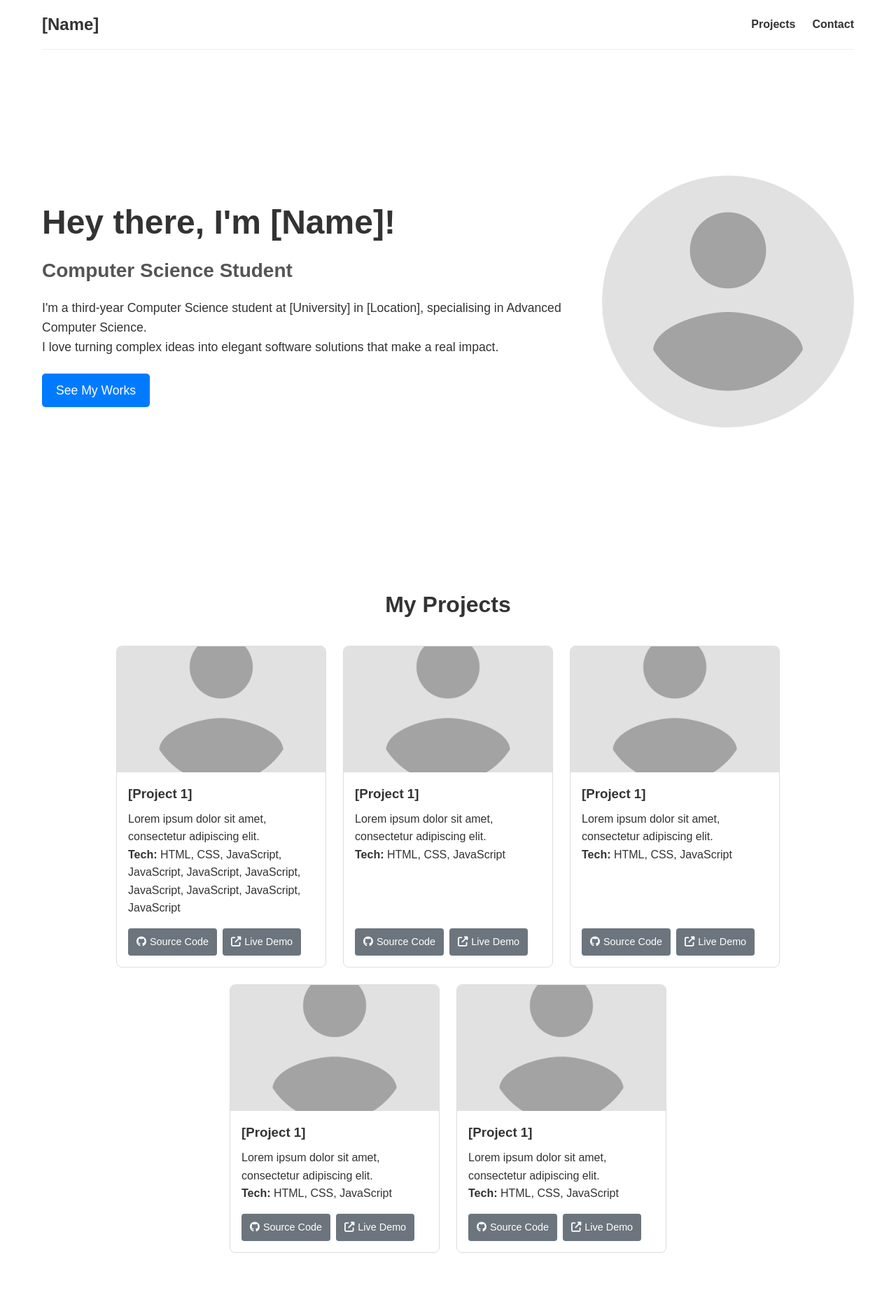
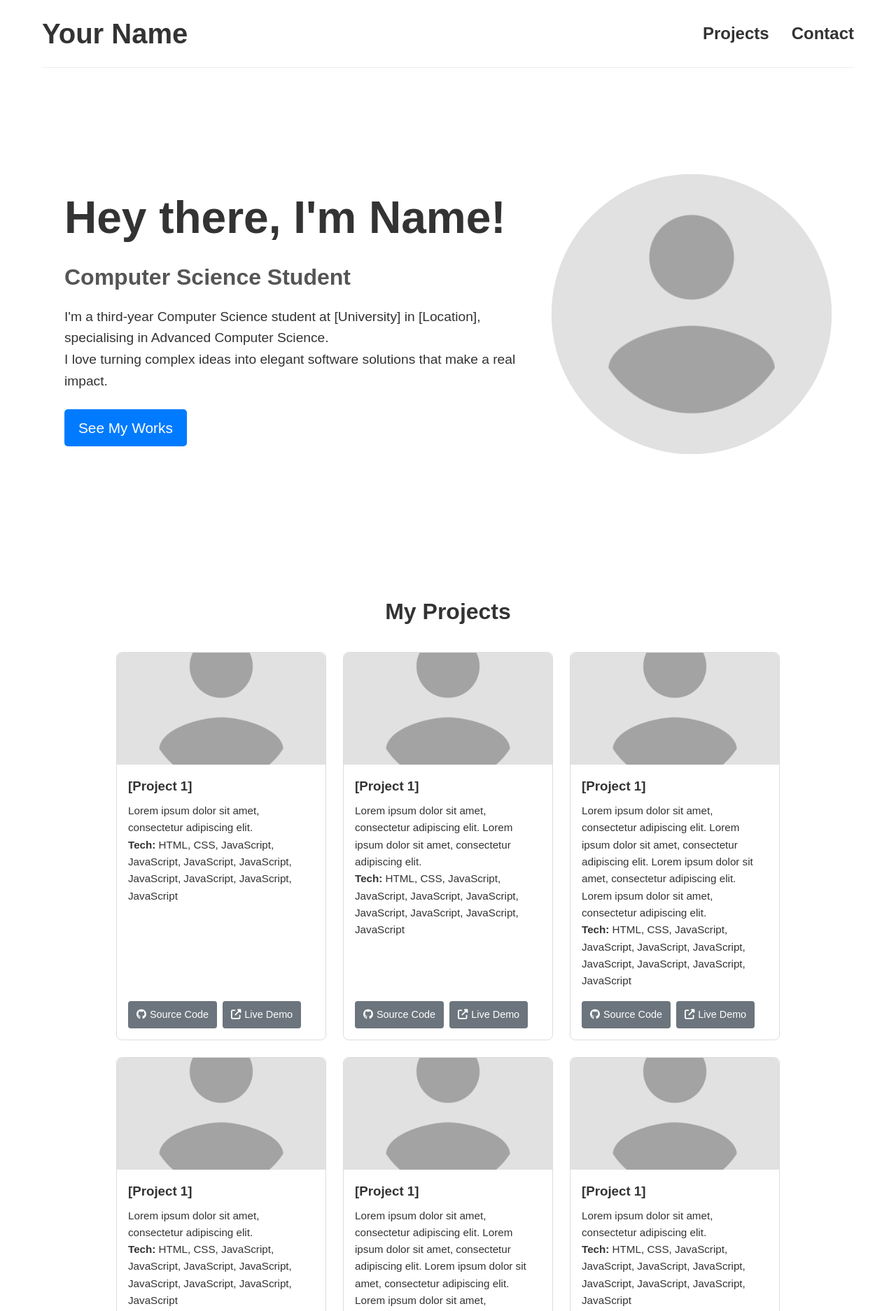
Before and after one commit to AlZ11/WIRED-Workshops, a plain HTML site: page PortfolioPage/index.html in a window 1280 px wide. Shown: the top 1874 px of the page at 70% size. Drawn offline with Linux system fonts and the light colour scheme.

Commit message:
Clean up code a bit

```diff
--- a/PortfolioPage/index.css
+++ b/PortfolioPage/index.css
@@ -10,17 +10,16 @@ html {
 }
 
 body {
-    font-family: sans-serif; /* Choose a nicer font later! */
+    font-family: sans-serif;
     line-height: 1.6;
     color: #333;
-    background-color: white /* Light grey background */
+    background-color: white;
 }
 
 .container {
     max-width: 1200px; /* Max width of the content */
     margin: 0 auto;    /* Center the container */
     padding: 0 20px;   /* Add some padding on the sides */
-    background-color: #fff; /* White background for content area */
 }
 
 /* Header Section */
@@ -32,29 +31,28 @@ body {
     border-bottom: 1px solid #eee; /* Separator line */
 }
 
-.header .name {
-    font-size: 1.5rem;
+.header h1 {
+    font-size: 2.5rem;
     font-weight: bold;
-    text-decoration: none;  /* removes underline */
-    color: inherit;         /* keeps the current text color */
 }
 
-.header .nav ul {
+.nav ul {
     list-style: none;         /* Remove default bullet points */
     display: flex;              /* Align list items horizontally */
 }
 
-.header .nav ul li {
-    margin-left: 1.5rem;      /* Space between nav items */
+.nav ul li {
+    margin-left: 2rem;      /* Space between nav items */
 }
 
-.header .nav a {
+.nav a {
     text-decoration: none;
     color: #333;
     font-weight: bold;
+    font-size: 1.5rem;
 }
 
-.header .nav a:hover {
+.nav a:hover {
     color: #007bff; /* Highlight color on hover */
 }
 
@@ -65,44 +63,30 @@ body {
     justify-content: center;
     gap: 2rem;                /* Space between content and image */
     flex-wrap: wrap;            /* Allow items to wrap on smaller screens if needed */
-    min-height: 90vh;
+    min-height: 80vh;
+    margin: 32px;
 }
 
 .hero-content {
     flex: 1;                  /* Allow content to take available space */
     min-width: 300px;         /* Prevent content from getting too squished */
-    font-size: 1.1rem;
+    font-size: 1.3rem;
 }
 
 .hero-content h1 {
-    font-size: 2.5rem;
+    font-size: 4rem;
     margin-bottom: 0.5rem;
-    font-size: 3rem;
 }
 
 .hero-content h3 {
-    font-size: 1.5rem;
+    font-size: 2rem;
     color: #555;
     margin-bottom: 1rem;
-    font-size: 1.75rem;
 }
 
 .hero-content p {
     margin-bottom: 1.5rem;
-}
-
-.hero-image {
-    flex-basis: 250px;       /* Suggest a base width for the image container */
-    flex-shrink: 0;         /* Prevent image from shrinking */
-    text-align: center;     /* Center image if flex-wrap occurs */
-    border-radius: 200px;
-}
-
-.hero-image img {
-    max-width: 100%;        /* Make image responsive */
-    height: auto;
-    border-radius: 50%;    /* Make it circular */
-    border: 3px solid #eee; /* Optional border */
+    font-size: 1.2rem;
 }
 
 .cta-button {
@@ -118,50 +102,53 @@ body {
     background-color: #0056b3;
 }
 
+.hero-image {
+    width: 400px;
+    height: auto;
+    border-radius: 50%;
+    background-color: #e0e0e0;
+}
+
 /* Projects Section */
 .projects {
     padding: 3rem 0;
   }
 
-.projects-title {
-    text-align: center;       /* Center the title */
+.projects h2 {
+    text-align: center;
     font-size: 2rem;
     margin-bottom: 2rem;
   }
 
   .projects-container {
-    display: flex;              /* Use flexbox for the grid */
-    flex-wrap: wrap;            /* CRITICAL: Allows items to wrap to the next line */
-    gap: 1.5rem;              /* Space between project items */
-    justify-content: center;    /* Center items horizontally when they wrap */
+    display: flex;
+    flex-wrap: wrap;
+    gap: 1.5rem;
+    justify-content: center;
   }
 
   .project-item {
+    background: #fff;
     border: 1px solid #ddd;
     border-radius: 8px;
-    overflow: hidden;         /* Keep contents within rounded borders */
-    background-color: #fff;
-    display: flex;            /* Use flexbox for internal layout */
-    flex-direction: column;   /* Stack image and content vertically */
-
-    /* Flexbox sizing for responsiveness without media queries */
-    flex: 0 1 300px;        /* flex-grow: 1, flex-shrink: 1, flex-basis: 300px */
-                            /* This means: allow growing, allow shrinking, aim for 300px base */
-                            /* Combined with flex-wrap, this creates the 3, 2, 1 column effect */
+    flex: 0 1 300px;
+    display: flex;
+    flex-direction: column;
   }
 
   .project-image {
-    width: 100%;              /* Make image fill width */
-    height: 180px;            /* Fixed height for consistency */
-    object-fit: cover;        /* Cover the area, might crop */
-    display: block;           /* Remove extra space below image */
+    height: 160px;
+    width: auto;
+    object-fit: cover;
+    border-top-left-radius: 8px;
+    border-top-right-radius: 8px;
   }
 
   .project-content {
     padding: 1rem;
-    display: flex;            /* Use flex to push buttons to bottom */
-    flex-direction: column;   /* Stack content vertically */
-    flex-grow: 1;             /* Allow content area to grow, pushing links down */
+    display: flex;
+    flex-direction: column;
+    flex-grow: 1;
   }
 
   .project-content h3 {
@@ -170,25 +157,20 @@ body {
 
   .project-text {
     margin-bottom: 1rem;
-    flex-grow: 1;             /* Takes up space, pushing skills/links down */
-}
-
-.project-skills {
-    margin-bottom: 1rem;
-    font-size: 0.9rem;
-    color: #555;
+    font-size: 0.95rem;
   }
 
   .project-links {
-    display: flex;              /* Align buttons horizontally */
-    gap: 0.5rem;              /* Space between buttons */
+    display: flex;
+    gap: 0.5rem;
+    margin-top: auto;
   }
 
   .btn {
-    display: inline-flex;     /* Use inline-flex for alignment with icon */
-    align-items: center;      /* Vertically align icon and text */
+    display: inline-flex;
+    align-items: center;
     padding: 8px 12px;
-    background-color: #6c757d; /* Grey button */
+    background-color: #6c757d;
     color: white;
     text-decoration: none;
     border-radius: 4px;
@@ -196,25 +178,25 @@ body {
   }
 
   .btn i {
-    margin-right: 5px;        /* Space between icon and text */
+    margin-right: 5px;
   }
 
   .btn:hover {
     background-color: #5a6268;
   }
 
+
 /* Contact Section */
 .contact {
     padding: 3rem 0;
     text-align: center;       /* Center align title and text */
-    margin-bottom: 2rem;
 }
 
-.contact-title {
+.contact h2 {
     font-size: 2rem;
 }
 
-.contact-text {
+.contact p {
     margin: 3rem;
     color: #555;
 }
@@ -230,7 +212,6 @@ body {
     display: inline-flex;
     align-items: center;
     padding: 12px 25px;
-    background-color: #28a745; /* Green button */
     color: white;
     text-decoration: none;
     border-radius: 5px;
@@ -239,10 +220,6 @@ body {
 
 .contact-btn i {
     margin-right: 8px;
-}
-
-.contact-btn:hover {
-    background-color: #218838;
 }
 
 /* Specific styles for different contact buttons if needed */
--- a/PortfolioPage/index.html
+++ b/PortfolioPage/index.html
@@ -8,10 +8,9 @@
     <link rel="stylesheet" href="https://cdnjs.cloudflare.com/ajax/libs/font-awesome/6.5.0/css/all.min.css">
   </head>
 <body>
-
-    <div class="container" id="home">
+    <div class="container">
       <header class="header">
-            <a href="#home" class="name">[Name]</a>
+        <h1>Your Name</h1>
         <nav class="nav">
           <ul>
             <li><a href="#projects">Projects</a></li>
@@ -19,10 +18,11 @@
           </ul>
         </nav>
       </header>
+
       <main>
         <section class="hero">
           <div class="hero-content">
-                    <h1>Hey there, I'm [Name]!</h1>
+            <h1>Hey there, I'm Name!</h1>
             <h3>Computer Science Student</h3>
             <p>I'm a third-year Computer Science student at [University] in [Location], specialising in Advanced Computer Science. <br>
                 I love turning complex ideas into elegant software solutions that make a real impact.</p>
@@ -32,8 +32,68 @@
         </section>
 
         <section class="projects" id="projects">
-              <h2 class="projects-title">My Projects</h2>
+          <h2>My Projects</h2>
           <div class="projects-container">
+            <div class="project-item">
+              <img class="project-image" src="Profile_avatar_placeholder_large.png" alt="Project Screenshot">
+              <div class="project-content">
+                <h3>[Project 1]</h3>
+                <div class="project-text">
+                  Lorem ipsum dolor sit amet, consectetur adipiscing elit. <br>
+                  <strong>Tech:</strong> HTML, CSS, JavaScript, JavaScript, JavaScript, JavaScript, JavaScript, JavaScript, JavaScript, JavaScript
+                </div>
+                <div class="project-links">
+                  <a href="#" class="btn">
+                    <i class="fab fa-github"></i> Source Code
+                  </a>
+                  <a href="#" class="btn">
+                    <i class="fas fa-external-link-alt"></i> Live Demo
+                  </a>
+                </div>
+              </div>
+            </div>
+
+            <div class="project-item">
+              <img class="project-image" src="Profile_avatar_placeholder_large.png" alt="Project Screenshot">
+              <div class="project-content">
+                <h3>[Project 1]</h3>
+                <div class="project-text">
+                  Lorem ipsum dolor sit amet, consectetur adipiscing elit.
+                  Lorem ipsum dolor sit amet, consectetur adipiscing elit. <br>
+                  <strong>Tech:</strong> HTML, CSS, JavaScript, JavaScript, JavaScript, JavaScript, JavaScript, JavaScript, JavaScript, JavaScript
+                </div>
+                <div class="project-links">
+                  <a href="#" class="btn">
+                    <i class="fab fa-github"></i> Source Code
+                  </a>
+                  <a href="#" class="btn">
+                    <i class="fas fa-external-link-alt"></i> Live Demo
+                  </a>
+                </div>
+              </div>
+            </div>
+
+            <div class="project-item">
+              <img class="project-image" src="Profile_avatar_placeholder_large.png" alt="Project Screenshot">
+              <div class="project-content">
+                <h3>[Project 1]</h3>
+                <div class="project-text">
+                  Lorem ipsum dolor sit amet, consectetur adipiscing elit.
+                  Lorem ipsum dolor sit amet, consectetur adipiscing elit.
+                  Lorem ipsum dolor sit amet, consectetur adipiscing elit.
+                  Lorem ipsum dolor sit amet, consectetur adipiscing elit. <br>
+                  <strong>Tech:</strong> HTML, CSS, JavaScript, JavaScript, JavaScript, JavaScript, JavaScript, JavaScript, JavaScript, JavaScript
+                </div>
+                <div class="project-links">
+                  <a href="#" class="btn">
+                    <i class="fab fa-github"></i> Source Code
+                  </a>
+                  <a href="#" class="btn">
+                    <i class="fas fa-external-link-alt"></i> Live Demo
+                  </a>
+                </div>
+              </div>
+            </div>
 
             <div class="project-item">
               <img class="project-image" src="Profile_avatar_placeholder_large.png" alt="Project Screenshot">
@@ -59,8 +119,12 @@
               <div class="project-content">
                 <h3>[Project 1]</h3>
                 <div class="project-text">
+                  Lorem ipsum dolor sit amet, consectetur adipiscing elit.
+                  Lorem ipsum dolor sit amet, consectetur adipiscing elit.
+                  Lorem ipsum dolor sit amet, consectetur adipiscing elit.
+                  Lorem ipsum dolor sit amet, consectetur adipiscing elit.
                   Lorem ipsum dolor sit amet, consectetur adipiscing elit. <br>
-                            <strong>Tech:</strong> HTML, CSS, JavaScript
+                  <strong>Tech:</strong> HTML, CSS, JavaScript, JavaScript, JavaScript, JavaScript, JavaScript, JavaScript, JavaScript, JavaScript
                 </div>
                 <div class="project-links">
                   <a href="#" class="btn">
@@ -79,7 +143,7 @@
                 <h3>[Project 1]</h3>
                 <div class="project-text">
                   Lorem ipsum dolor sit amet, consectetur adipiscing elit. <br>
-                            <strong>Tech:</strong> HTML, CSS, JavaScript
+                  <strong>Tech:</strong> HTML, CSS, JavaScript, JavaScript, JavaScript, JavaScript, JavaScript, JavaScript, JavaScript, JavaScript
                 </div>
                 <div class="project-links">
                   <a href="#" class="btn">
@@ -91,51 +155,11 @@
                 </div>
               </div>
             </div>
-
-                      <div class="project-item">
-                        <img class="project-image" src="Profile_avatar_placeholder_large.png" alt="Project Screenshot">
-                        <div class="project-content">
-                          <h3>[Project 1]</h3>
-                          <div class="project-text">
-                            Lorem ipsum dolor sit amet, consectetur adipiscing elit. <br>
-                            <strong>Tech:</strong> HTML, CSS, JavaScript
-                          </div>
-                          <div class="project-links">
-                            <a href="#" class="btn">
-                              <i class="fab fa-github"></i> Source Code
-                            </a>
-                            <a href="#" class="btn">
-                              <i class="fas fa-external-link-alt"></i> Live Demo
-                            </a>
-                          </div>
-                        </div>
-                      </div>
-
-                      <div class="project-item">
-                        <img class="project-image" src="Profile_avatar_placeholder_large.png" alt="Project Screenshot">
-                        <div class="project-content">
-                          <h3>[Project 1]</h3>
-                          <div class="project-text">
-                            Lorem ipsum dolor sit amet, consectetur adipiscing elit. <br>
-                            <strong>Tech:</strong> HTML, CSS, JavaScript
-                          </div>
-                          <div class="project-links">
-                            <a href="#" class="btn">
-                              <i class="fab fa-github"></i> Source Code
-                            </a>
-                            <a href="#" class="btn">
-                              <i class="fas fa-external-link-alt"></i> Live Demo
-                            </a>
-                          </div>
-                        </div>
-                      </div>
-                </div>
-
         </section>
 
         <section class="contact" id="contact">
-                <h2 class="contact-title">Contact me!</h2>
-                <p class="contact-text">Feel free to reach out for projects, collaborations, or just to say hi 👋</p>
+          <h2>Contact me!</h2>
+          <p>Feel free to reach out for projects, collaborations, or just to say hi 👋</p>
           <div class="contact-buttons">
             <a href="mailto:youremail@example.com" class="contact-btn">
               <i class="fas fa-envelope"></i> Email Me
@@ -153,8 +177,6 @@
         <footer>
             Made by [Your Name] © 2025
         </footer>
-
     </div>
-
 </body>
 </html>
```
Lines whose indentation alone changed are shown as unchanged.
